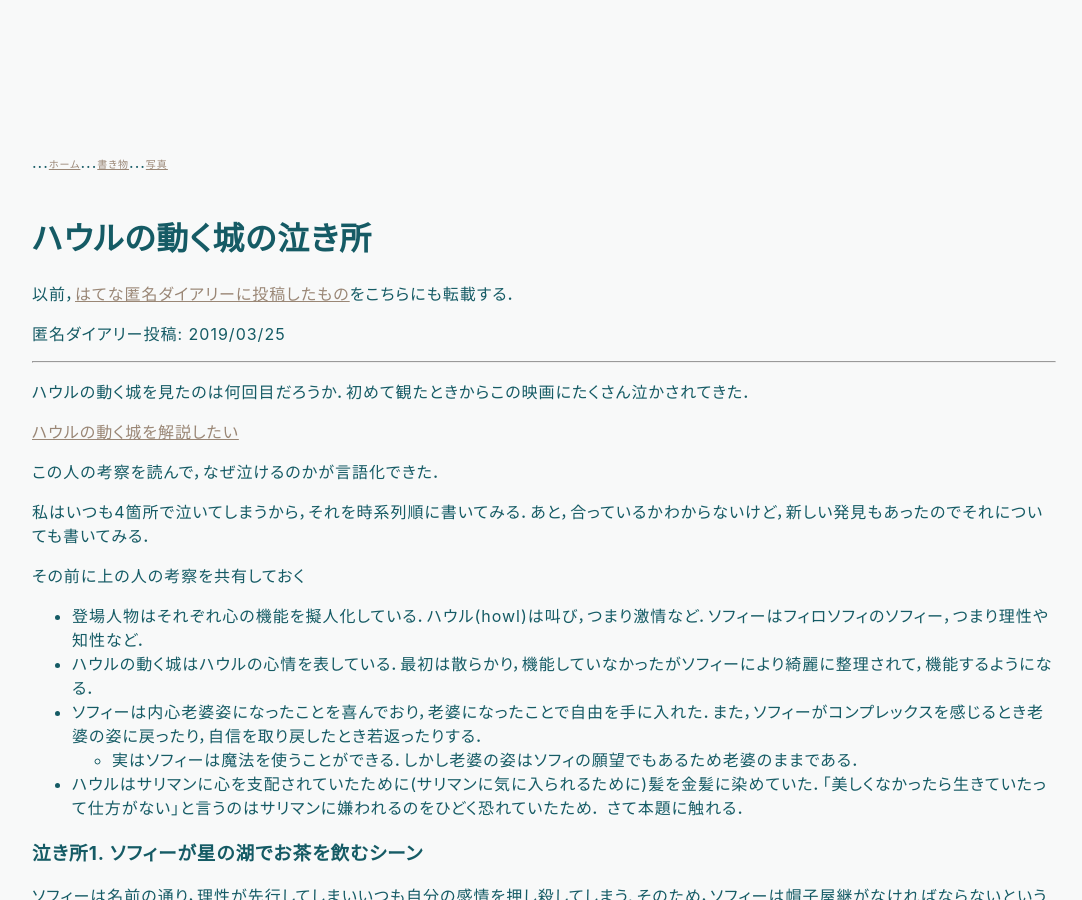
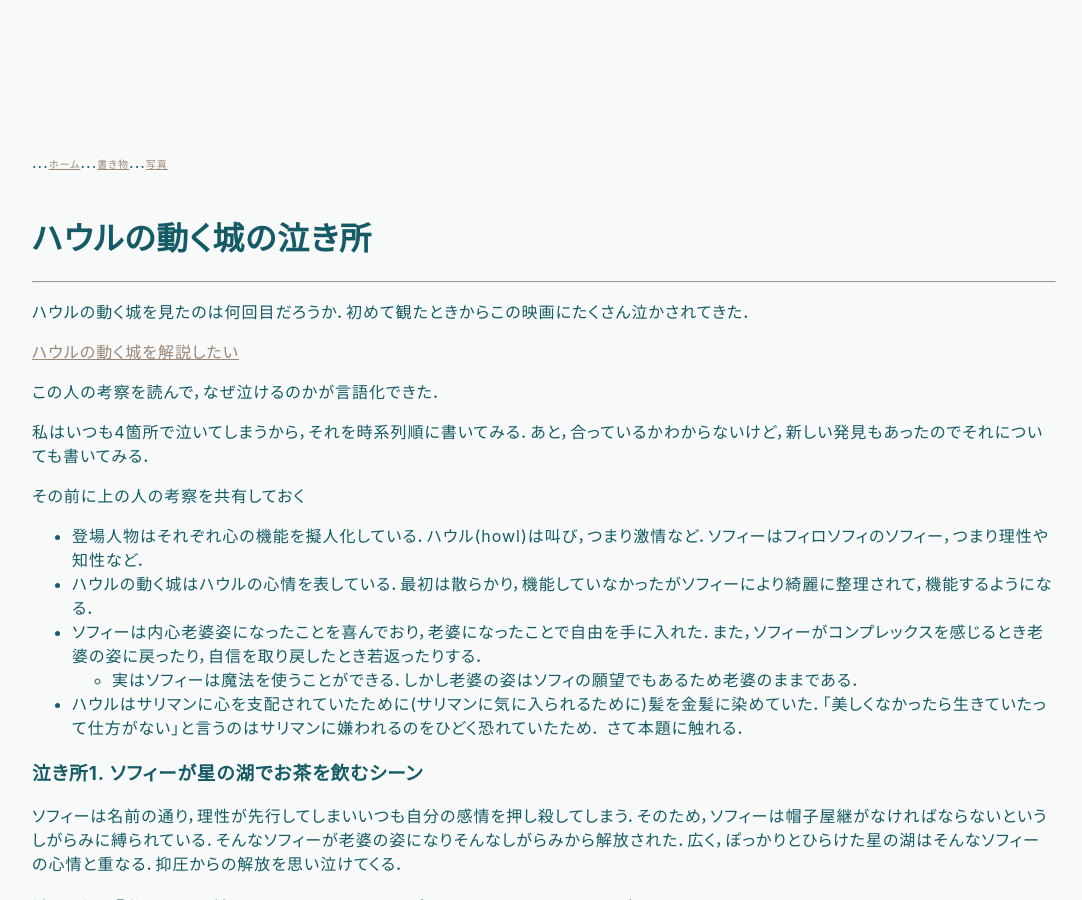
Before and after one commit to hihumi-riku/hihumi-riku.github.io, a Jekyll site: the page built from _posts/2019-12-03-howls_review.md, in a window 1280 px wide and 900 px high. Shown: the whole window, without its empty margins (96-1178 px from the left). Built offline with Jekyll 4.4.1, drawn with Linux system fonts in a browser that asks for light colours; some of the changed text lies outside the part shown.

Commit message:
Update 2019-12-03-howls_review.md

```diff
--- a/_posts/2019-12-03-howls_review.md
+++ b/_posts/2019-12-03-howls_review.md
@@ -7,10 +7,6 @@ title: ハウルの動く城の泣き所
 
 # ハウルの動く城の泣き所
 
-
-以前，[はてな匿名ダイアリーに投稿したもの](https://anond.hatelabo.jp/20190325143102)をこちらにも転載する．
-
-匿名ダイアリー投稿: 2019/03/25
 
 ---
 
@@ -64,4 +60,4 @@ title: ハウルの動く城の泣き所
 
 心を失ったハウル，コンプレックスを抱えたソフィ，欲深い荒地の魔女，支配しようとするサリマン．みんな心の欠陥を抱えている．ハウルはソフィーによってサリマンからの支配を逃れた．欲深い荒地の魔女は最後ソフィーの愛情によって，心臓を譲り渡した．サリマンは ハウルから付け入る隙を失ってハウルと対立することをやめた．
 
-心を充足させることは対立を解消することなのではないかという駿の主張だったように思う．
+対外的な行為と、心的なもののつながりを描いていたように思う。
```
